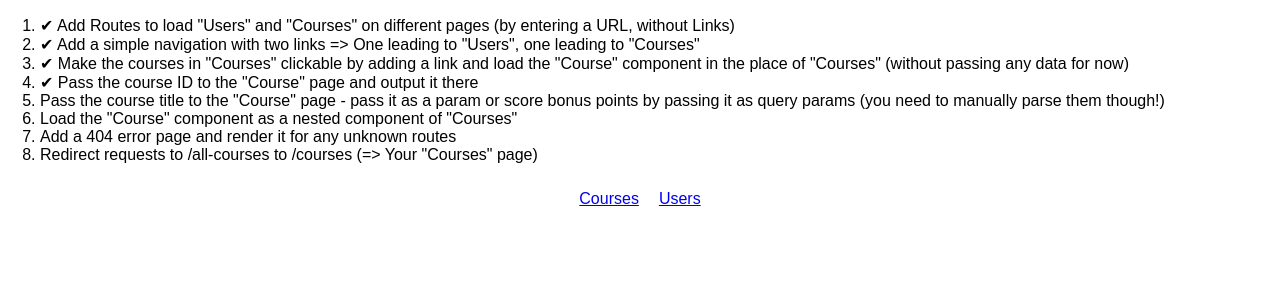
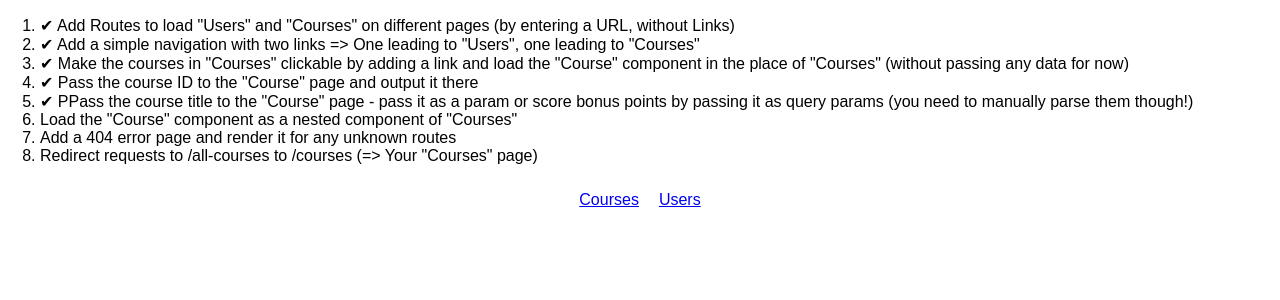
Before and after one commit to W3AI/max-routing-project, a React (Create React App) app: page / in a window 1280 px wide. Shown: the top 300 px of the page. Built offline with nearby package versions, Linux system fonts and the light colour scheme.

Commit message:
marked task 5 Done

```diff
--- a/src/App.js
+++ b/src/App.js
@@ -14,7 +14,7 @@ class App extends Component {
                     <li>&#10004; Add a simple navigation with two links => One leading to "Users", one leading to "Courses"</li>
                     <li>&#10004; Make the courses in "Courses" clickable by adding a link and load the "Course" component in the place of "Courses" (without passing any data for now)</li>
                     <li>&#10004; Pass the course ID to the "Course" page and output it there</li>
-                    <li>Pass the course title to the "Course" page - pass it as a param or score bonus points by passing it as query params (you need to manually parse them though!)</li>
+                    <li>&#10004; PPass the course title to the "Course" page - pass it as a param or score bonus points by passing it as query params (you need to manually parse them though!)</li>
                     <li>Load the "Course" component as a nested component of "Courses"</li>
                     <li>Add a 404 error page and render it for any unknown routes</li>
                     <li>Redirect requests to /all-courses to /courses (=> Your "Courses" page)</li>
```
